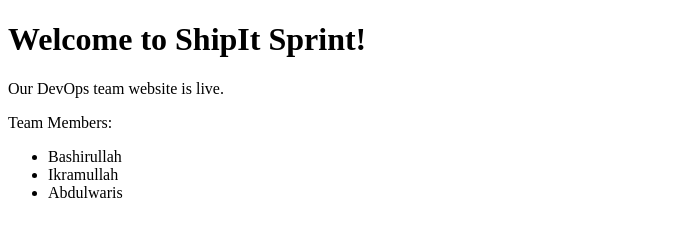
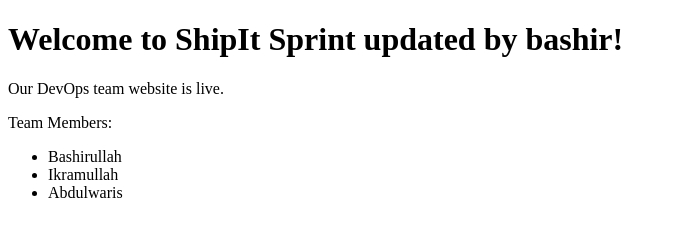
Before and after one commit to bashirullah09/ShipIt-Sprint, a plain HTML site: page site/index.html in a window 1280 px wide. Shown: the whole page, without its empty margins (0-676 px from the left). Drawn offline with Linux system fonts and the light colour scheme.

Commit message:
Update ShipIt Sprint website

```diff
--- a/site/index.html
+++ b/site/index.html
@@ -4,7 +4,7 @@
     <title>ShipIt Sprint</title>
 </head>
 <body>
-    <h1>Welcome to ShipIt Sprint!</h1>
+    <h1>Welcome to ShipIt Sprint updated by bashir!</h1>
     <p>Our DevOps team website is live.</p>
     <p>Team Members:</p>
     <ul>
```
